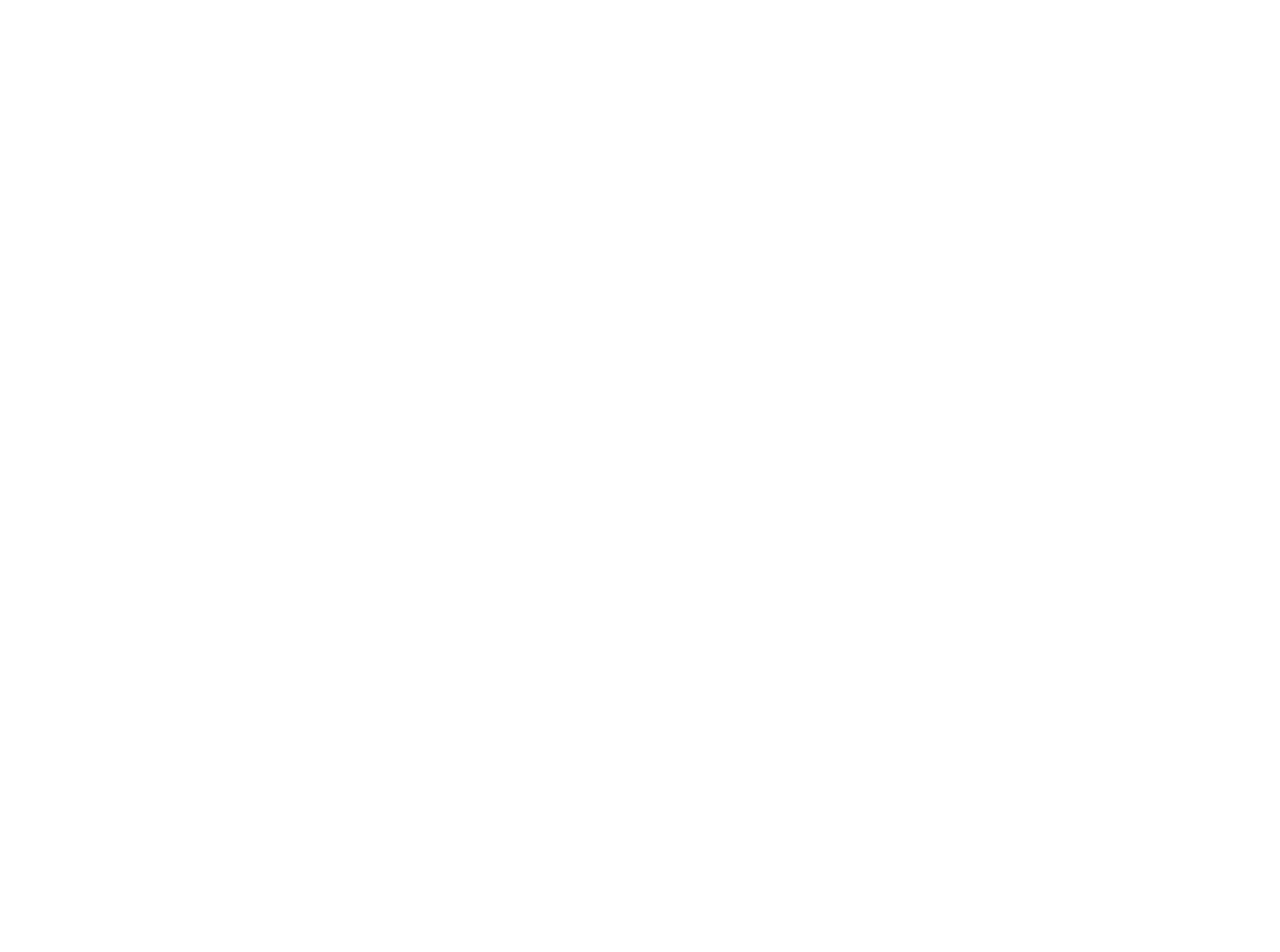
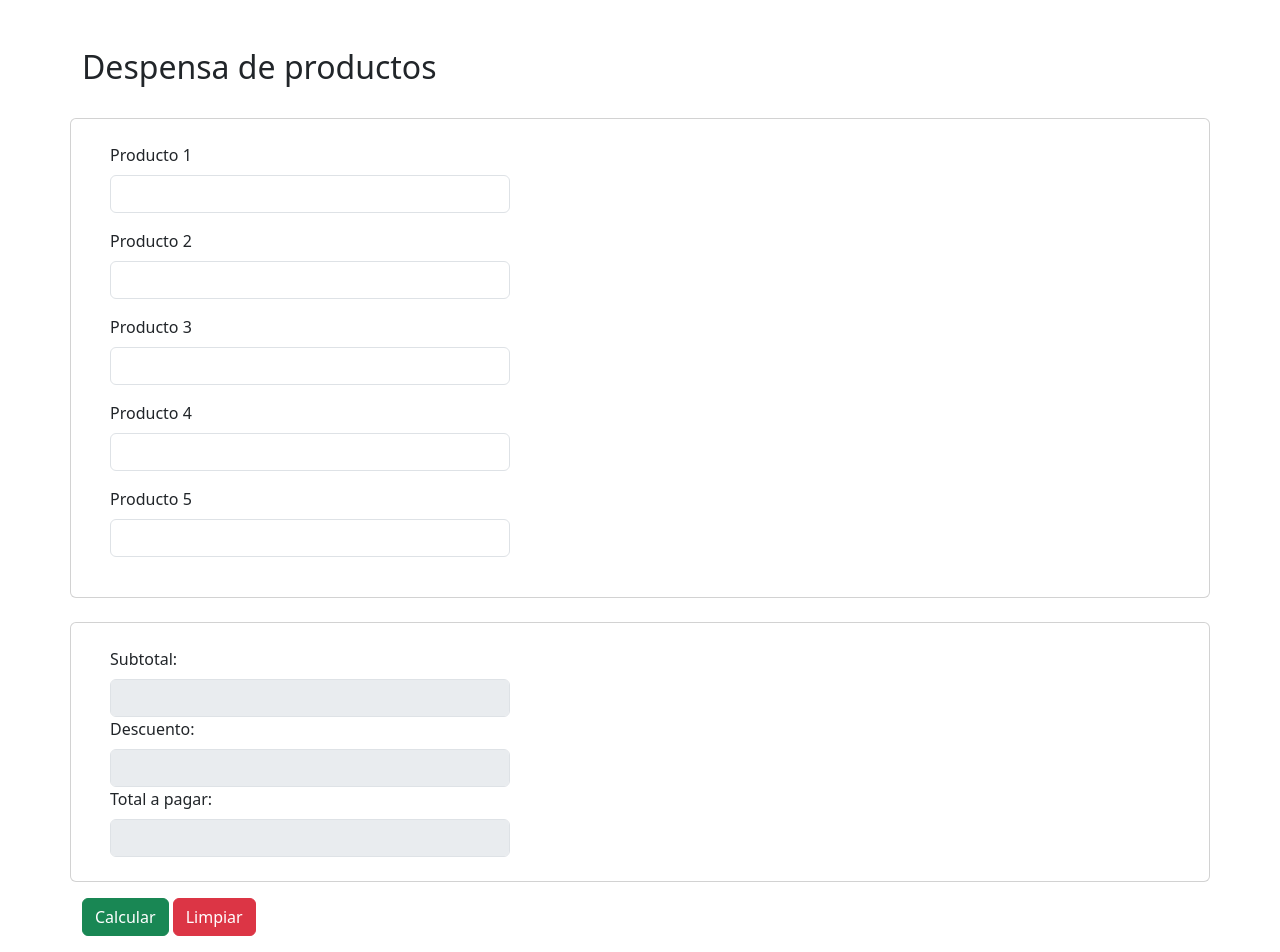
Before and after one commit to Esteph11/EjercicioExamenP1.1, a plain HTML site: page index.html in a window 1280 px wide. Before the commit the page ends 800 px from the top, so only its background shows below. Drawn offline with nearby package versions, Linux system fonts and the light colour scheme; some packages are replaced by stand-ins of ours; a script that the page names is missing.

Commit message:
Despensa de productos
Calcular descuento

```diff
--- a/css/index.css
+++ b/css/index.css
@@ -1,3 +1,7 @@
 .form-control {
     width: 400px;
 }
+
+#resultado {
+    text-align: right;  /* Alinea el texto a la derecha */
+}
--- a/index.html
+++ b/index.html
@@ -13,6 +13,60 @@
 
 <body>
 
+    <div class="container mt-5">
+        <h2>Despensa de productos</h2>
+        <div class="row" id="despensa">
+            <div class="card mt-4 p-4">
+                <div class="col-5 mb-3">
+                    <label class="form-label" for="producto1">Producto 1</label>
+                    <input type="number" class="form-control" id="p1" />
+                </div>
+
+                <div class="col-5 mb-3">
+                    <label class="form-label" for="producto2">Producto 2</label>
+                    <input type="number" class="form-control" id="p2" />
+                </div>
+
+                <div class="col-5 mb-3">
+                    <label class="form-label" for="producto3">Producto 3</label>
+                    <input type="number" class="form-control" id="p3" />
+                </div>
+
+                <div class="col-5 mb-3">
+                    <label class="form-label" for="producto4">Producto 4</label>
+                    <input type="number" class="form-control" id="p4" />
+                </div>
+
+                <div class="col-5 mb-3">
+                    <label class="form-label" for="producto5">Producto 5</label>
+                    <input type="number" class="form-control" id="p5" />
+                </div>
+            </div>
+
+            <div class="card mt-4 p-4">
+                <div class="col-12 mb-6">
+                    <label class="form-label" for="subtotal">Subtotal:</label>
+                    <input type="number" class="form-control" id="subtotal" readonly />
+                </div>
+                <div class="col-12 mb-6">
+                    <label class="form-label" for="descuento">Descuento:</label>
+                    <input type="text" class="form-control" id="descuento" readonly />
+                </div>
+                <div class="col-12 mb-6">
+                    <label class="form-label" for="total">Total a pagar:</label>
+                    <input type="number" class="form-control" id="total" readonly />
+                </div>
+            </div>
+        </div>
+
+        <div class="row">
+            <div class="mb-3 col-6 mt-3">
+                <button class="btn btn-success" onclick="calcular()">Calcular</button>
+                <button class="btn btn-danger" onclick="limpiar()">Limpiar</button>
+            </div>
+        </div>
+
+
 
         <script src="js/index.js"></script>
         <script src="https://cdn.jsdelivr.net/npm/bootstrap@5.3.2/dist/js/bootstrap.bundle.min.js"
--- a/js/index.js
+++ b/js/index.js
@@ -0,0 +1,65 @@
+function calcular() {
+    let p1 = parseFloat(document.getElementById("p1").value) || 0;
+    let p2 = parseFloat(document.getElementById("p2").value) || 0;
+    let p3 = parseFloat(document.getElementById("p3").value) || 0;
+    let p4 = parseFloat(document.getElementById("p4").value) || 0;
+    let p5 = parseFloat(document.getElementById("p5").value) || 0;
+
+      // Validar que los valores de los productos no sean negativos
+      if (p1 < 0 || p2 < 0 || p3 < 0 || p4 < 0 || p5 < 0) {
+        Swal.fire({
+            icon: 'error',
+            title: 'Error',
+            text: 'Los valores de los productos no pueden ser negativos.'
+        });
+        return;
+    }
+
+     // Calcular el  subtotal
+    let subtotal = p1 + p2 + p3 + p4 + p5;
+
+    // Calcular el descuento
+    let descuento = 0;
+    if (subtotal < 1000) {
+        resultado = "No aplica descuento";
+    } else if (subtotal >= 1000 && subtotal < 5000) {
+        descuento = 0.10;
+        resultado = "Descuento 10%";
+    } else if (subtotal>= 5000 && subtotal< 9000) {
+        descuento = 0.20;
+        resultado = "Descuento 20%";
+    } else if (subtotal>= 9000 && subtotal< 13000) {
+        descuento = 0.30;
+        resultado = "Descuento 30%";
+    } else if (subtotal>= 13000) {
+        descuento = 0.40;
+        resultado = "Descuento 40%";
+    }
+
+    let totalDescuento = subtotal * descuento;
+    let totalPagar = subtotal - (subtotal * descuento);
+
+    //Mostrar resultados
+    document.getElementById("subtotal").value = subtotal.toFixed(2);
+    document.getElementById("descuento").value = `${totalDescuento.toFixed(2)} - ${resultado}`;
+    document.getElementById("total").value = totalPagar.toFixed(2);
+}
+
+function limpiar() {
+    document.getElementById("p1").value = ""
+    document.getElementById("p2").value = ""
+    document.getElementById("p3").value = ""
+    document.getElementById("p4").value = ""
+    document.getElementById("p5").value = ""
+    document.getElementById("subtotal").value = '';
+    document.getElementById("descuento").value = '';
+    document.getElementById("total").value = '';
+}
+
+function warning(mensaje) {
+    Swal.fire({
+        icon: "warning",
+        title: "Error",
+        text: mensaje
+    })
+}
```
